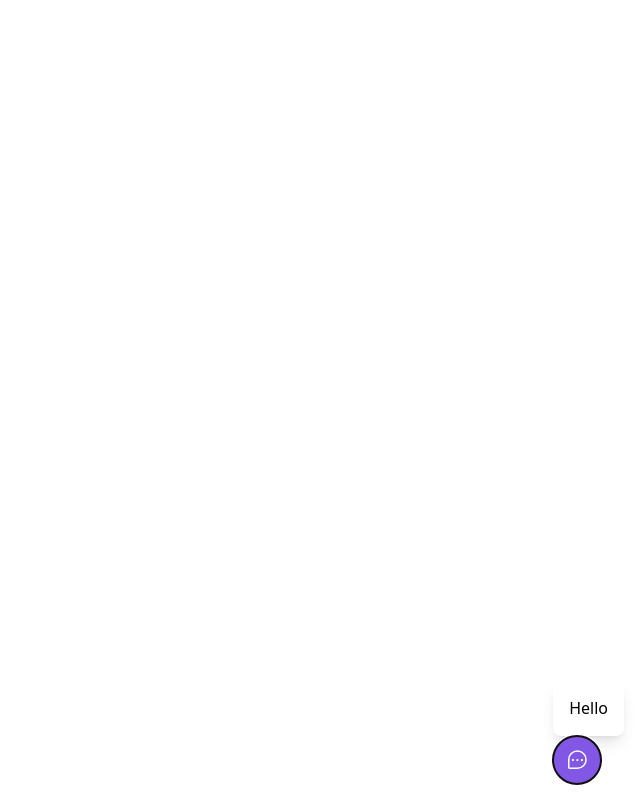
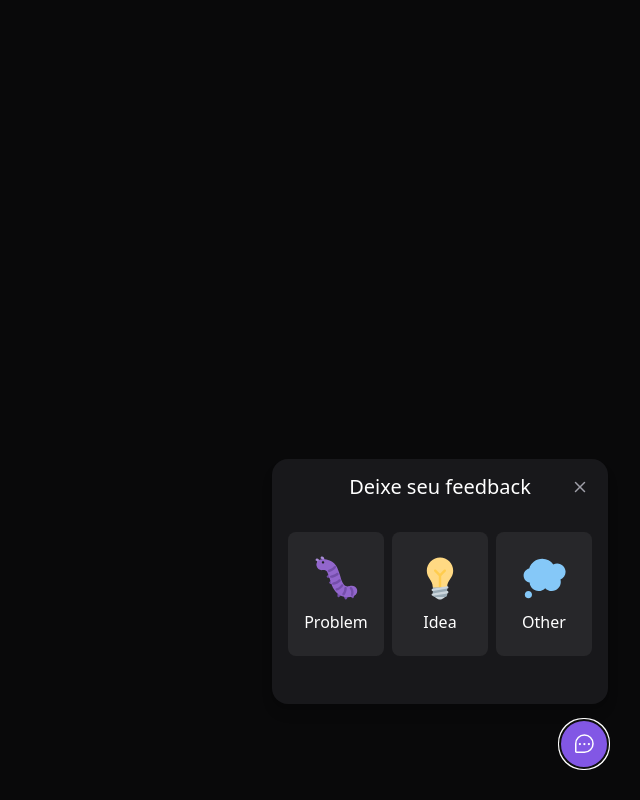
Before and after one commit to gabrielgatti7/Feedback-Widget, a React (Vite) app in the folder web/: page / in a window 1280 px wide. Both pictures are taken after a click on the button "Feedback". Shown: the whole page, without its empty margins (640-1280 px from the left). Built offline with nearby package versions, Linux system fonts and the light colour scheme.

Commit message:
:sparkles: add WidgetForm component

```diff
--- /dev/null
+++ b/web/src/components/CloseButton.tsx
@@ -0,0 +1,10 @@
+import { PopoverButton } from "@headlessui/react";
+import { X } from "phosphor-react";
+
+export function CloseButton(){
+    return (
+        <PopoverButton className="top-5 right-5 absolute text-zinc-400 hover:text-zinc-100" title="Close feedback form">
+            <X weight="bold" className="w-4 h-4"/>
+        </PopoverButton>
+    )
+}
--- a/web/src/components/Widget.tsx
+++ b/web/src/components/Widget.tsx
@@ -1,5 +1,6 @@
 import { ChatTeardropDots } from 'phosphor-react';
 import { Popover, PopoverButton, PopoverPanel } from '@headlessui/react'
+import { WidgetForm } from './WidgetForm';
 
 export function Widget() {
 	/** Not necessary anymore, we are using the Popover component from Headless UI
@@ -13,12 +14,14 @@
 	*/
 
 	return (
-		<Popover className='absolute bottom-4 right-4'>
-			<PopoverPanel className='bg-white shadow-lg rounded-lg p-4'>Hello</PopoverPanel>
-			<PopoverButton className="bg-brand-500 rounded-full px-3 h-12 text-white flex items-center group">
+		<Popover className='absolute bottom-4 right-4 md:bottom-8 md:right-8 text-white flex flex-col items-end' >
+			<PopoverPanel>
+				<WidgetForm />
+			</PopoverPanel>
+			<PopoverButton className="bg-brand-500 rounded-full px-3 h-12 flex items-center group">
 				<ChatTeardropDots className="w-6 h-6"/>
 
-				<span className='max-w-0 overflow-hidden group-hover:max-w-xs transition-all duration-200 ease-linear'>
+				<span className='max-w-0 overflow-hidden group-hover:max-w-xs transition-all duration-300 ease-linear'>
 					<span className='px-2'>Feedback</span>
 				</span>
 			</PopoverButton>
--- /dev/null
+++ b/web/src/components/WidgetForm.tsx
@@ -0,0 +1,78 @@
+import { useState } from "react";
+
+import { CloseButton } from "./CloseButton";
+
+import bugImageURL from "../assets/bug.svg";
+import ideaImageURL from "../assets/idea.svg";
+import thoughtImageURL from "../assets/thought.svg";
+
+const feedbackTypes = {
+	BUG: {
+		title: "Problem",
+		image: {
+			source: bugImageURL,
+			alt: "Bug icon",
+		}
+	},
+	IDEA: {
+		title: "Idea",
+		image: {
+			source: ideaImageURL,
+			alt: "Lightbulb icon",
+		}
+	},
+	OTHER: {
+		title: "Other",
+		image: {
+			source: thoughtImageURL,
+			alt: "Thinking cloud icon",
+		}
+	}
+}
+
+// Object.entries() returns an array of a given object's own enumerable string-keyed property [key, value] pairs
+// Object.entries().map() returns an array of the same length as the input array, where each element is the result of the callback function
+// Object.entries(feedbackTypes) =>
+/**
+ * 	[
+ * 		[BUG, {...}],
+ * 		[IDEA, {...}],
+ * 		[OTHER, {...}]
+ *  ]
+ */
+
+// keyof typeof feedbackTypes => "BUG" | "IDEA" | "OTHER"
+type feedbackType = keyof typeof feedbackTypes;
+
+export function WidgetForm(){
+	//useState<feedbackType | null>(null) => feedbackType or null is the type of the state, null is the initial value
+	const [feedbackType, setFeedbackType] = useState<feedbackType | null>(null);
+
+	return (
+		<div className="bg-zinc-900 p-4 relative rounded-2xl mb-4 flex flex-col items-center shadow-lg w-[calc(100vw-2rem)] md:w-auto">
+			<header>
+				<span className="text-xl leading-6">Deixe seu feedback</span>
+				<CloseButton />
+			</header>
+
+			{/* If feedbackType is null, show feedback options */}
+			{!feedbackType ? (
+				<div className="flex py-8 gap-2 w-full">
+					{Object.entries(feedbackTypes).map(([type, { title, image }]) => (
+						<button
+							key={type}
+							className="bg-zinc-800 rounded-lg py-5 w-24 flex-1 flex flex-col items-center gap-2 border-2 border-transparent hover:border-brand-500 focus:border-brand-500 focus:outline-none"
+							onClick={() => setFeedbackType(type as feedbackType)}
+						>
+							<img src={image.source} alt={image.alt} className="w-12 h-12"/>
+							<span>{title}</span>
+						</button>
+					))}
+				</div>
+			) : (
+				<h1>Feedback Form</h1>
+			)}
+
+		</div>
+	)
+}
--- a/web/src/global.css
+++ b/web/src/global.css
@@ -3,3 +3,7 @@
 @theme {
 	--color-brand-500: #8257e5;
 }
+
+body{
+	@apply bg-[#09090A]
+}
```
